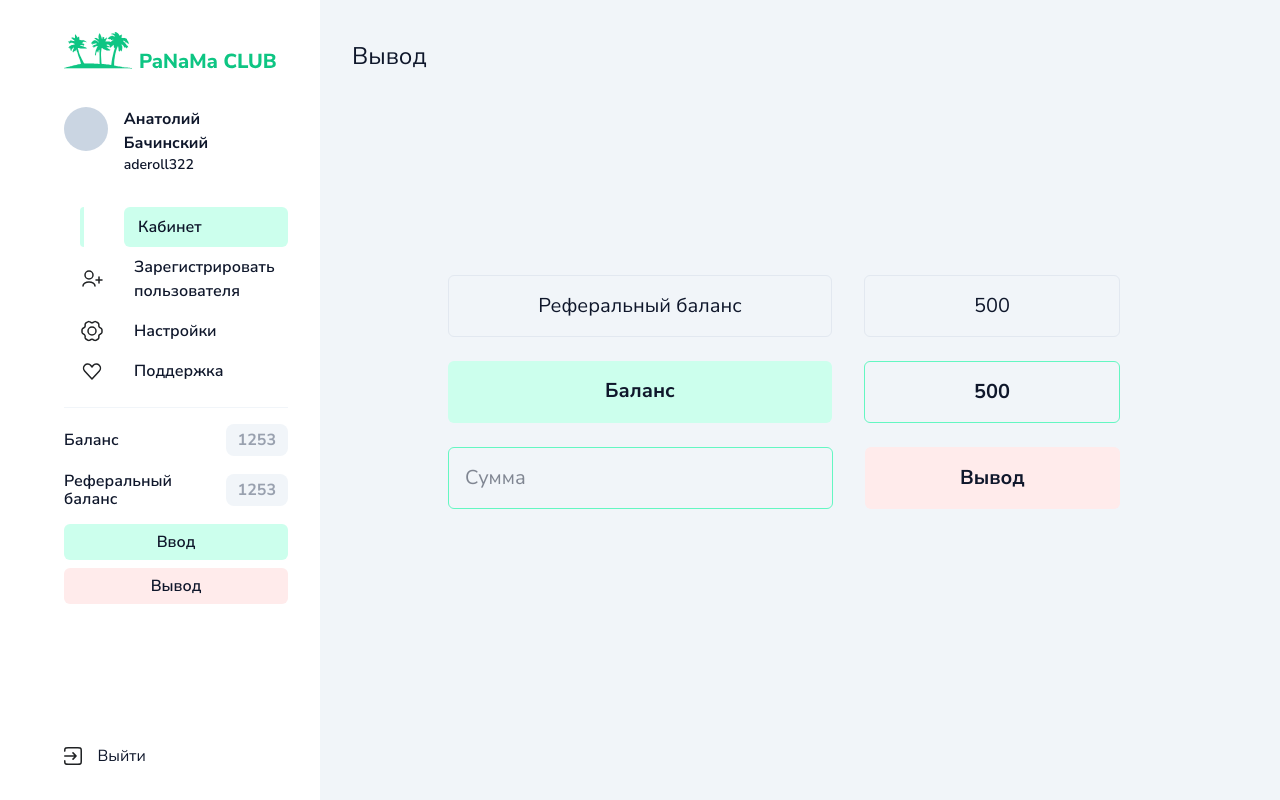
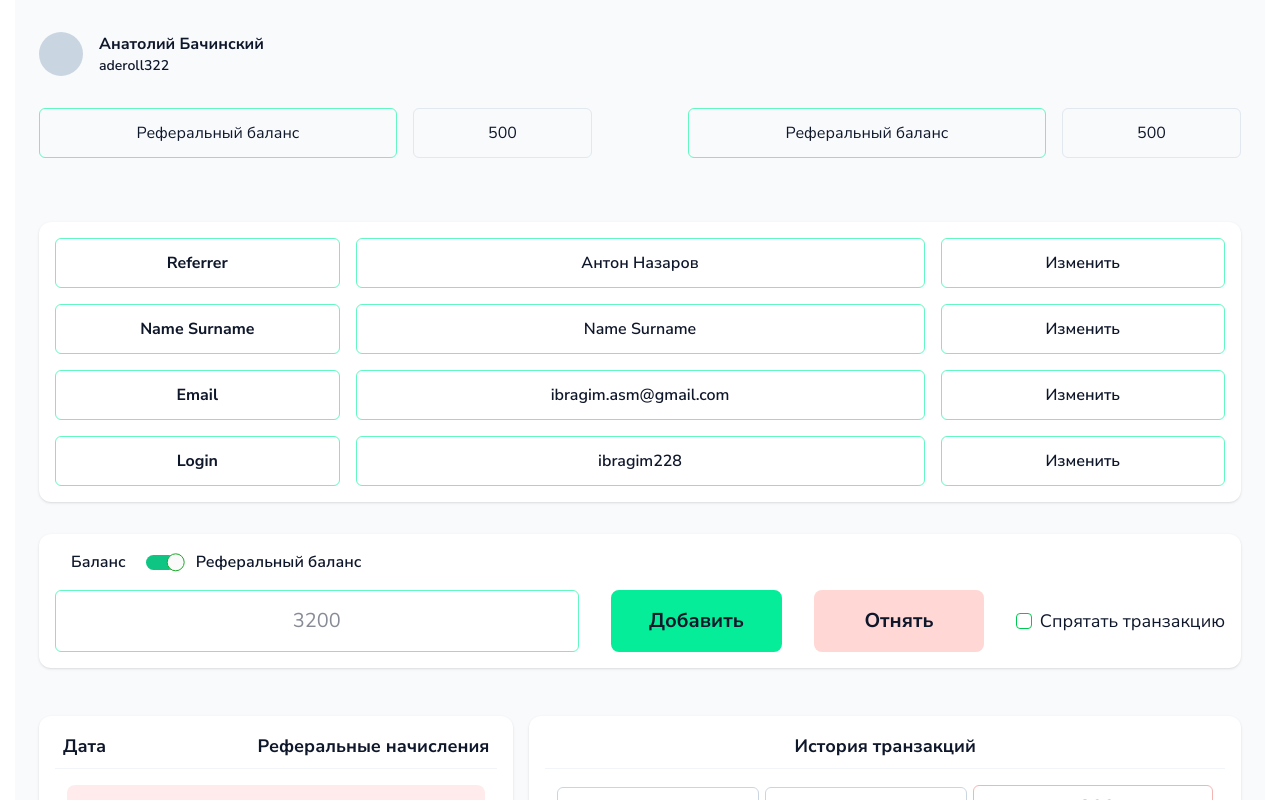
Before and after one commit to shadyjuggler/freelance-9-panamaclub, a React (Vite) app: page / in a window 1280 px wide. Shown: the top 800 px of the page. Built offline with nearby package versions, Linux system fonts and the light colour scheme.

Commit message:
admin page form

```diff
--- a/package.json
+++ b/package.json
@@ -12,6 +12,7 @@
   "dependencies": {
     "react": "^19.0.0",
     "react-dom": "^19.0.0",
+    "react-toggle": "^4.1.3",
     "tailwindcss": "^4.0.6"
   },
   "devDependencies": {
--- a/src/App.jsx
+++ b/src/App.jsx
@@ -6,8 +6,8 @@ function App() {
 
 	return (
 		<div className="bg-white">
-			<UserPage/>
-			{/* <AdminPage/> */}
+			{/* <UserPage/> */}
+			<AdminPage/>
 		</div>
 	)
 }
--- a/src/main.css
+++ b/src/main.css
@@ -1,4 +1,5 @@
 @import "tailwindcss";
+
 
 * {
     font-family: "Nunito Sans", serif;
@@ -107,3 +108,20 @@
 .hoverprimary:hover {
     background: #06ED9A;
 }
+
+.react-toggle-track {
+    width: 30px!important;
+    height: 15px!important;
+    background-color: #0EC583!important;
+}
+.react-toggle-thumb {
+    translate: -35% -15%;
+    border: 1px solid black;
+    outline: none;
+    width: 18px!important;
+    height: 18px!important;
+}
+
+.react-toggle:not(.react-toggle--checked) .react-toggle-thumb {
+    translate: -45% -15%;
+}
--- a/src/main.jsx
+++ b/src/main.jsx
@@ -2,6 +2,7 @@ import { StrictMode } from 'react'
 import { createRoot } from 'react-dom/client'
 import App from './App.jsx'
 import './main.css';
+import "react-toggle/style.css"
 
 createRoot(document.getElementById('root')).render(
   <StrictMode>
--- a/src/pages/AdminPage.tsx
+++ b/src/pages/AdminPage.tsx
@@ -9,6 +9,7 @@ import { Withdraw } from "../components/Withdraw"
 import { Card } from "../components/Card"
 import { History } from "../components/History"
 import { HistoryDetails } from "../components/HistoryDetails"
+import Toggle from 'react-toggle'
 
 
 export const AdminPage = () => {
@@ -90,12 +91,25 @@ export const AdminPage = () => {
             </div>
 
             <div className="mt-8">
-                {/* <label class="inline-flex items-center cursor-pointer">
-                    <input type="checkbox" value="" class="sr-only peer">
-                        <div class="relative w-11 h-6 bg-gray-200 peer-focus:outline-none peer-focus:ring-4 peer-focus:ring-blue-300 dark:peer-focus:ring-blue-800 rounded-full peer dark:bg-gray-700 peer-checked:after:translate-x-full rtl:peer-checked:after:-translate-x-full peer-checked:after:border-white after:content-[''] after:absolute after:top-[2px] after:start-[2px] after:bg-white after:border-gray-300 after:border after:rounded-full after:h-5 after:w-5 after:transition-all dark:border-gray-600 peer-checked:bg-blue-600 dark:peer-checked:bg-blue-600"></div>
-                        <span class="ms-3 text-sm font-medium text-gray-900 dark:text-gray-300">Toggle me</span>
-                </label> */}
+                <Card isFullHeigh={false}>
+                    <div className="flex gap-5 items-center px-4">
+                        <p className="font-semibold">Баланс</p>
+                        <Toggle className='toggler' defaultChecked={true} icons={false} />
+                        <p className="font-semibold">Реферальный баланс</p>
 
+                    </div>
+                    <form className="flex flex-col w-full gap-6">
+                        <div className="mt-4 flex gap-8">
+                            <input placeholder="3200" className="w-3/4 py-4 text-center px-4 green-border rounded-md border-1 text-xl border-slate-200 focus:!border-green-600 focus:outline-0" />
+                            <button type="button" className="w-1/4 btn-primary">Добавить</button>
+                            <button type="button" className="w-1/4 btn-primary !border-0" style={{background: "#FFD7D5"}}>Отнять</button>
+                            <div className="flex gap-2 items-center">
+                                <input type="checkbox" id="hide_transaction" name="hide_transaction" className="w-4 h-4 appearance-none border-1 border-green-500 rounded-sm checked:bg-green-500" />
+                                <label htmlFor="hide_transaction" className="whitespace-nowrap text-lg">Спрятать транзакцию</label>
+                            </div>
+                        </div>
+                    </form>
+                </Card>
             </div>
 
             <div className="mt-12 flex gap-4 h-140">
```
Also changed, not shown: 1 other file (tests, documents, lock files or other folders).
